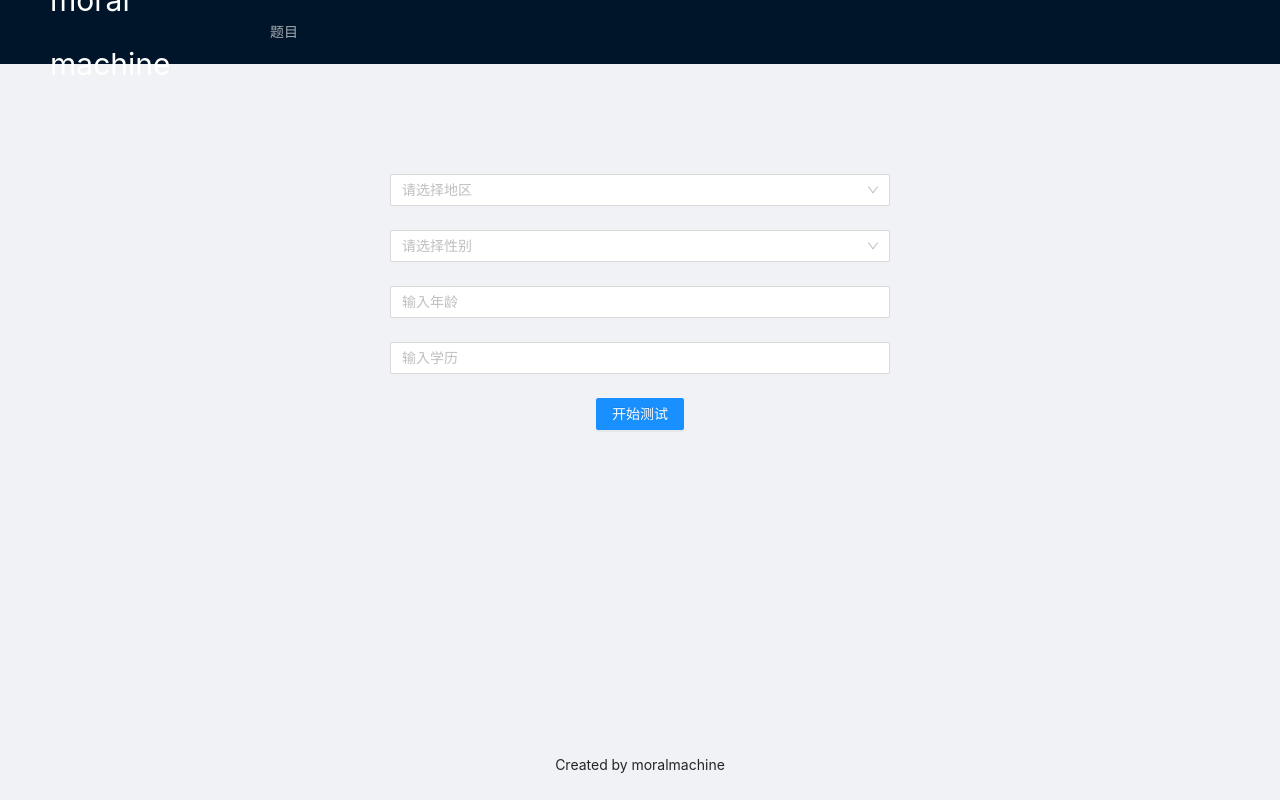
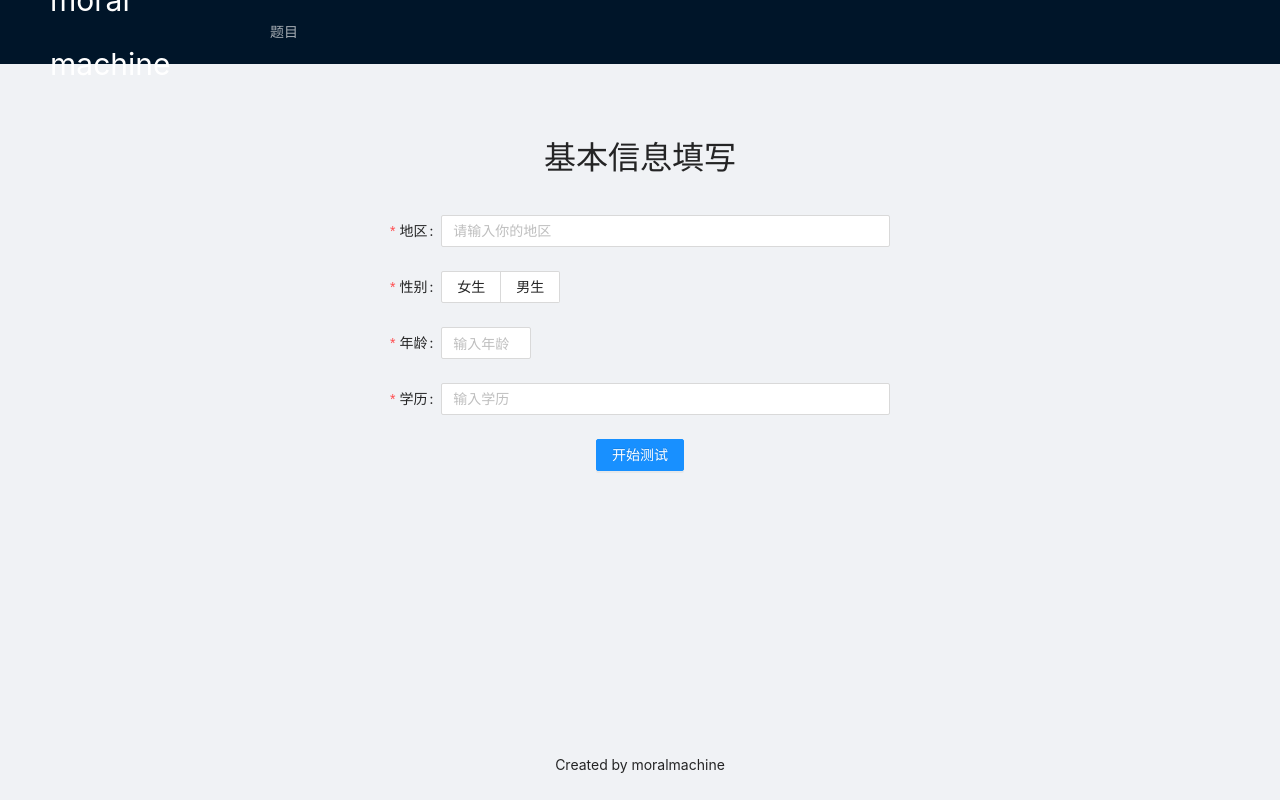
Before and after one commit to pig20k/robot-react, a React (Create React App) app: page /info in a window 1280 px wide. Built offline with nearby package versions, Linux system fonts and the light colour scheme; what store would draw is missing.

Commit message:
modify input form

```diff
--- a/src/pages/info/info.css
+++ b/src/pages/info/info.css
@@ -2,7 +2,9 @@
       width: 500px;
       height: 500px;
       display: flex;
-      align-items: center;
+      flex-direction: column;
+      align-items: flex-start;
+      justify-content: center;
       margin: 0 auto;
 }
 
@@ -13,6 +15,11 @@
       align-items: center;
 }
 
+.form-title{
+      font-size: xx-large;
+      align-self: center;
+}
+
 .item{
       width: 500px;
 }
--- a/src/pages/info/info.jsx
+++ b/src/pages/info/info.jsx
@@ -1,5 +1,5 @@
 import React from "react";
-import { Form, Input, Button, Select } from "antd";
+import { Form, Input, Button, Select, Radio, InputNumber } from "antd";
 import store from "../../utils/storeUtil";
 import './info.css'
 import { createBrowserHistory } from "history";
@@ -18,33 +18,26 @@ export default class Info extends React.Component {
   render() {
     return (
       <div className="info-form">
+        <p className="form-title">基本信息填写</p>
         <Form className="form-items" name="info" onFinish={this.onFinish}>
-          <Form.Item name="area" className="item"
+          <Form.Item label="地区：" name="area" className="item"
            rules={[{ required: true, message: 'Please input your region!' }]}>
-            <Select placeholder="请选择地区">
-              <Option value="Guangzhou">广州</Option>
-              <Option value="Shenzhen">深圳</Option>
-              <Option value="Foshan">佛山</Option>
-              <Option value="Qingyuan">清远</Option>
-              <Option value="Shaoguan">韶关</Option>
-              <Option value="Yunfu">云浮</Option>
-              <Option value="Meizhou">梅州</Option>
-            </Select>
+             <Input  placeholder="请输入你的地区"></Input>
             </Form.Item>
-          <Form.Item name="gender" className="item"
-           rules={[{ required: true, message: 'Please input your gender!' }]}>
-            <Select placeholder="请选择性别">
-              <Option value="female">女</Option>
-              <Option value="male">男</Option>
-            </Select>
+          <Form.Item label="性别" name="gender" className="item"
+           rules={[{ required: true, message: 'Please select your gender!' }]}>
+             <Radio.Group>
+               <Radio.Button value="female">女生</Radio.Button>
+               <Radio.Button value="male">男生</Radio.Button>
+             </Radio.Group>
           </Form.Item>
-          <Form.Item name="age" className="item"
-           rules={[{ required: true, message: 'Please input your age!' }]}>
-            <Input placeholder="输入年龄"></Input>
+          <Form.Item label="年龄" name="age" className="item"
+           rules={[{ required: true, type: "integer", message: 'Please input your age!' }]}>
+            <InputNumber  placeholder="输入年龄" min={0}></InputNumber>
           </Form.Item>
-          <Form.Item name="education" className="item"
+          <Form.Item label="学历" name="education" className="item"
            rules={[{ required: true, message: 'Please input your educationBackground!' }]}>
-            <Input placeholder="输入学历"></Input>
+            <Input  placeholder="输入学历"></Input>
           </Form.Item>
           <Form.Item name="submit" className="button">
             <Button type="primary" htmlType="submit" >
--- a/src/pages/topic/topic.jsx
+++ b/src/pages/topic/topic.jsx
@@ -1,6 +1,6 @@
 import { Button, Steps } from "antd";
 import React from "react";
-import {Redirect} from "react-router-dom"
+import { Redirect } from "react-router-dom"
 import Memory from "../../utils/memoryUtil";
 import Store from "../../utils/storeUtil";
 import ajax from "../../utils/ajaxIndex";
@@ -78,10 +78,10 @@ export default class Topic extends React.Component {
     };
     ajax.subResult(JSON.stringify(data)).then(res => {
       console.log(res);
+      Store.removeInfo();
+      history.push("/info");
+      history.go();
     });
-    Store.removeInfo();
-    history.push("/info");
-    history.go();
   };
 
   componentDidMount() {
@@ -94,7 +94,7 @@ export default class Topic extends React.Component {
   }
 
   render() {
-    if(Store.getInfo() === null) return (<Redirect to="/info"></Redirect>)
+    if (Store.getInfo() === null) return (<Redirect to="/info"></Redirect>)
     let { current, swfs, currentSwf, imgs } = this.state;
     let disabled = "disabled";
     if (current === this.state.data.length - 1) {
@@ -103,23 +103,10 @@ export default class Topic extends React.Component {
     let arr = this.state.data.map((item, index) => {
       return <Step key={index}></Step>;
     });
-    // let swfArr = this.state.swfs.map((item, index) => {
-    //   return   <ReactSWF
-    //         src={item}
-    //         width="1000"
-    //         height="1000"
-    //         wmode="transparent"
-    //         flashVars={{ foo: "A", bar: 1 }}
-    //         id="g001"
-    //       ></ReactSWF>
-    // })
-    // let renderSwf = swfArr[currentSwf]
     return (
       <div className="topic">
         <div className="container">
           <img src={imgs[currentSwf]} className="image"></img>
-          {/* <embed src={swfs[currentSwf]} width="1000" height="1000"/> */}
-          {/* <div className="title">title</div> */}
           <div className="selections">
             <Button className="button" id="1" onClick={this.onClick}>
               {this.state.choices[0]}
```
